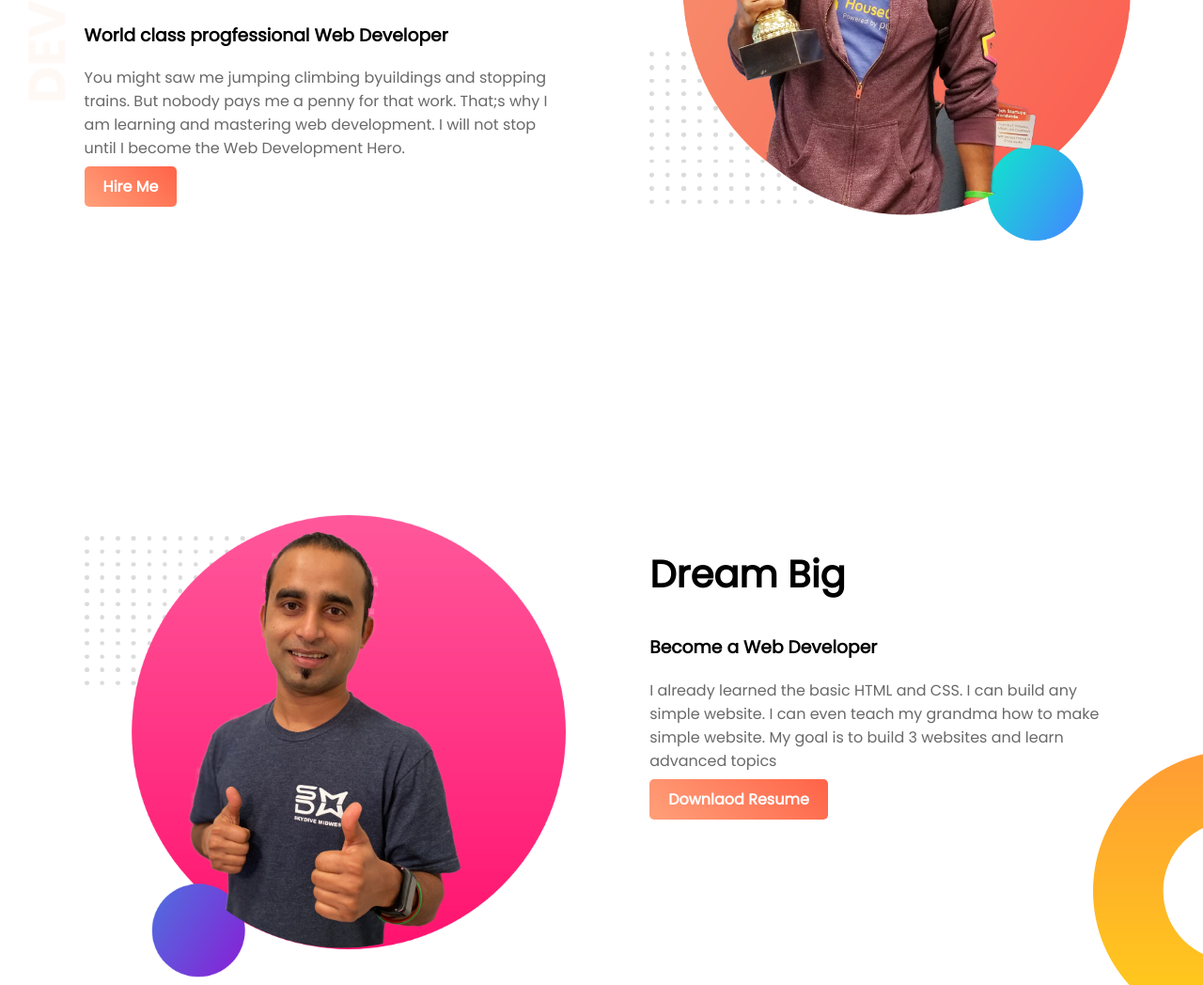
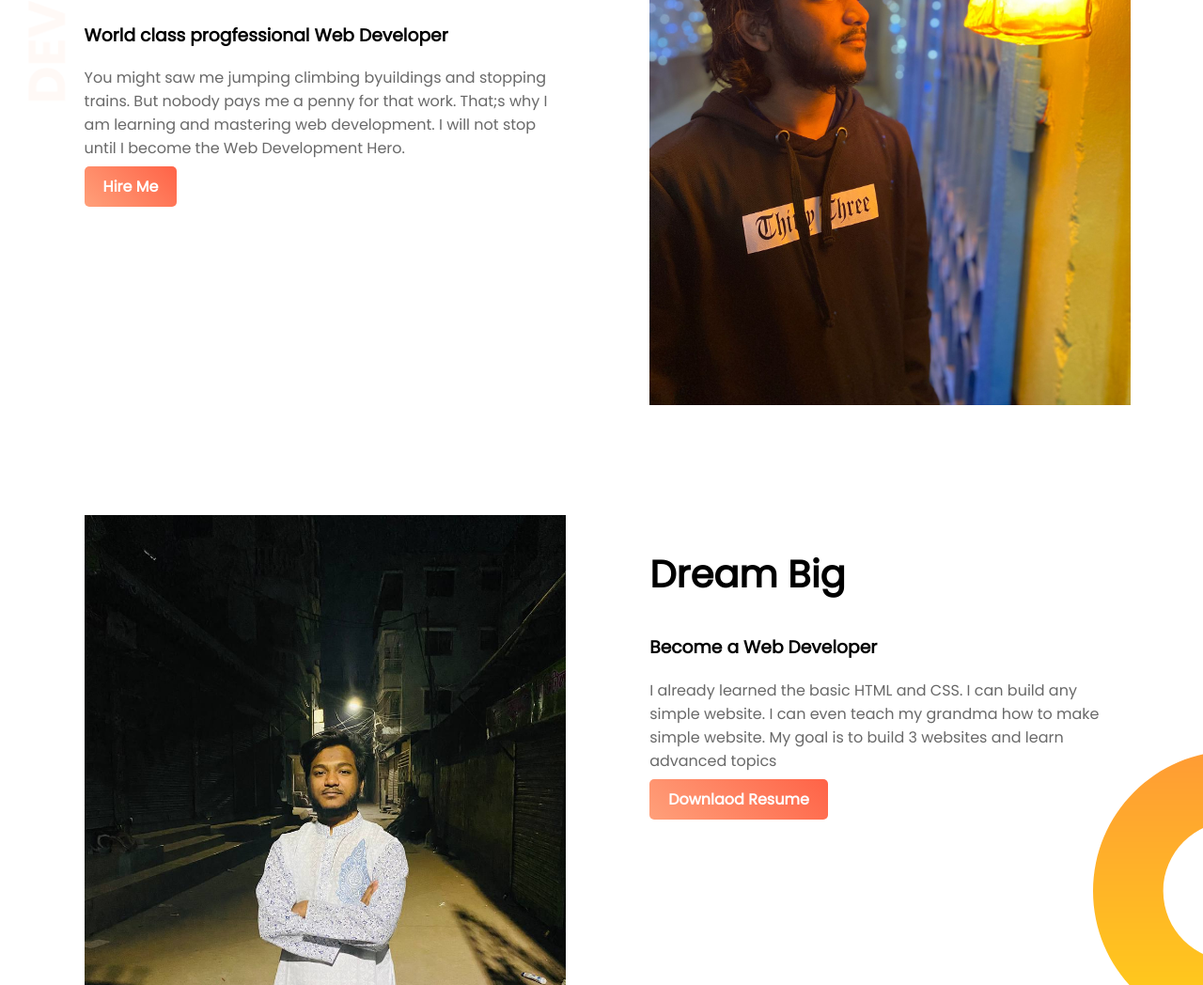
Before and after one commit to mdyhakash/my-portfolio, a plain HTML site: page index.html in a window 1280 px wide. Shown: the part 252-1300 px from the top of the page at 94% size. Drawn offline with Linux system fonts and the light colour scheme.

Commit message:
photo update

```diff
--- a/index.html
+++ b/index.html
@@ -22,14 +22,14 @@
         </div>
 
         <div class="half-width">
-            <img src="images/jhankar.png" alt="">
+            <img src="images/akash.png" alt="">
         </div>
     </section>
 
 
     <section class="dream-area">
         <div class="half-width">
-            <img src="images/jhankar2.png" alt="">
+            <img src="images/akash2.png" alt="">
 
         </div>
         <div class="half-width">
```
Also changed, not shown: images/akash.png (added), images/akash2.png (added).
